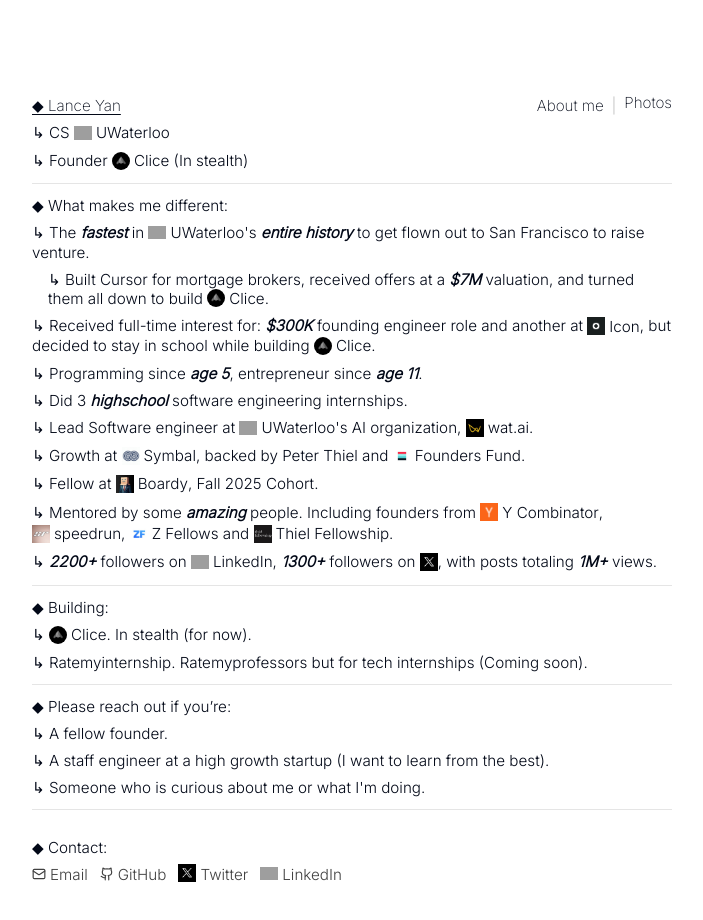
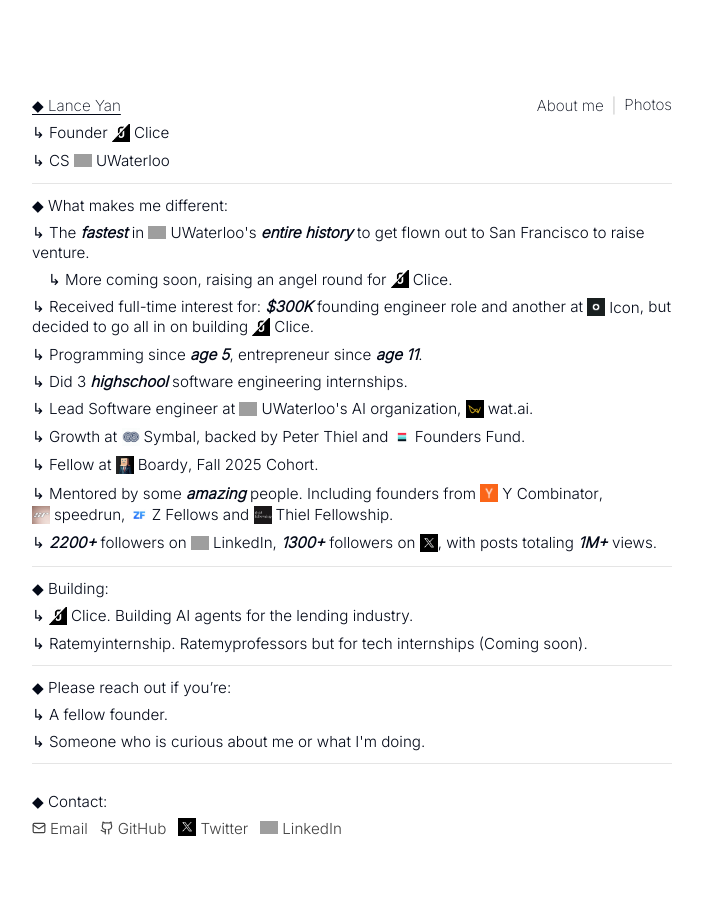
Before and after one commit to lance116/lances-portfolio, a Next.js app: page / in a window 1280 px wide. Shown: the top 920 px of the page, without its empty margins (288-991 px from the left). Built offline with nearby package versions, Linux system fonts and the light colour scheme; grey boxes are pictures that could not be loaded.

Commit message:
clice is public now

```diff
--- a/app/page.tsx
+++ b/app/page.tsx
@@ -48,8 +48,8 @@ export default function Home() {
               <a href="/photography" className={`hover-underline-nudge ${shouldBounce('photography') ? 'nav-bounce-delayed' : ''}`}>Photos</a>
             </div>
           </div>
+          <div>↳ Founder <span className="inline-flex items-center align-middle gap-1"><Logo src="/clice final logo.png" alt="Clice" className="" /><Label>Clice</Label></span></div>
           <div>↳ CS <span className="inline-flex items-center align-middle gap-1"><Logo src="/waterloo-logo.png" alt="UWaterloo" /><Label><a href="https://uwaterloo.ca/" target="_blank" rel="noreferrer" className="hover-underline-nudge">UWaterloo</a></Label></span></div>
-          <div>↳ Founder <span className="inline-flex items-center align-middle gap-1"><Logo src="/stealthlogo.jpg" alt="Stealth" className="rounded-full" /><Label>Clice</Label></span> (In stealth)</div>
         </div>
 
         <div className="my-3 border-t border-neutral-200" />
@@ -58,8 +58,8 @@ export default function Home() {
         <div className="text-sm sm:text-[0.95rem] leading-tight space-y-2">
           <div>◆ What makes me different:</div>
           <div>↳ The <span className="font-bold slight-italic">fastest</span> in <span className="inline-flex items-center align-middle gap-1"><Logo src="/waterloo-logo.png" alt="UWaterloo" /><Label><a href="https://uwaterloo.ca/" target="_blank" rel="noreferrer" className="hover-underline-nudge">UWaterloo</a></Label></span>'s <span className="font-bold slight-italic">entire history</span> to get flown out to San Francisco to raise venture.</div>
-          <div className="ml-4">↳ Built Cursor for mortgage brokers, received offers at a <span className="font-bold slight-italic">$7M</span> valuation, and turned them all down to build <span className="inline-flex items-center align-middle gap-1"><Logo src="/stealthlogo.jpg" alt="Stealth" className="rounded-full" /><Label>Clice</Label></span>.</div>
-          <div>↳ Received full-time interest for: <span className="font-bold slight-italic">$300K</span> founding engineer role and another at <span className="inline-flex items-center align-middle gap-1"><Logo src="/icon.jpg" alt="Icon" /><Label><a href="https://icon.com/" target="_blank" rel="noreferrer" className="hover-underline-nudge">Icon</a></Label></span>, but decided to stay in school while building <span className="inline-flex items-center align-middle gap-1"><Logo src="/stealthlogo.jpg" alt="Stealth" className="rounded-full" /><Label>Clice</Label></span>.</div>
+          <div className="ml-4">↳ More coming soon, raising an angel round for <span className="inline-flex items-center align-middle gap-1"><Logo src="/clice final logo.png" alt="Clice" className="" /><Label>Clice</Label></span>.</div>
+          <div>↳ Received full-time interest for: <span className="font-bold slight-italic">$300K</span> founding engineer role and another at <span className="inline-flex items-center align-middle gap-1"><Logo src="/icon.jpg" alt="Icon" /><Label><a href="https://icon.com/" target="_blank" rel="noreferrer" className="hover-underline-nudge">Icon</a></Label></span>, but decided to go all in on building <span className="inline-flex items-center align-middle gap-1"><Logo src="/clice final logo.png" alt="Clice" className="" /><Label>Clice</Label></span>.</div>
           <div>↳ Programming since <span className="font-bold slight-italic">age 5</span>, entrepreneur since <span className="font-bold slight-italic">age 11</span>.</div>
           <div>↳ Did 3 <span className="font-bold slight-italic">highschool</span> software engineering internships.</div>
           <div>↳ Lead Software engineer at <span className="inline-flex items-center align-middle gap-1"><Logo src="/waterloo-logo.png" alt="UWaterloo" /><Label><a href="https://uwaterloo.ca/" target="_blank" rel="noreferrer" className="hover-underline-nudge">UWaterloo</a></Label></span>'s AI organization, <span className="inline-flex items-center align-middle gap-1"><Logo src="/wat.jpeg" alt="wat.ai" /><Label><a href="https://watai.ca/" target="_blank" rel="noreferrer" className="hover-underline-nudge">wat.ai</a></Label></span>.</div>
@@ -74,7 +74,7 @@ export default function Home() {
         {/* Building */}
         <div className="text-sm sm:text-[0.95rem] leading-tight space-y-2">
           <div>◆ Building:</div>
-          <div>↳ <span className="inline-flex items-center align-middle gap-1"><Logo src="/stealthlogo.jpg" alt="Stealth" className="rounded-full" /><Label>Clice</Label></span>. In stealth (for now).</div>
+          <div>↳ <span className="inline-flex items-center align-middle gap-1"><Logo src="/clice final logo.png" alt="Clice" className="" /><Label>Clice</Label></span>. Building AI agents for the lending industry.</div>
           <div>↳ Ratemyinternship. Ratemyprofessors but for tech internships (Coming soon).</div>
           </div>
 
@@ -85,7 +85,6 @@ export default function Home() {
         <div className="text-sm sm:text-[0.95rem] leading-tight space-y-2">
           <div>◆ Please reach out if you’re:</div>
           <div>↳ A fellow founder.</div>
-          <div>↳ A staff engineer at a high growth startup (I want to learn from the best).</div>
           <div>↳ Someone who is curious about me or what I'm doing.</div>
         </div>
 
```
Also changed, not shown: public/clice final logo.png (added).
